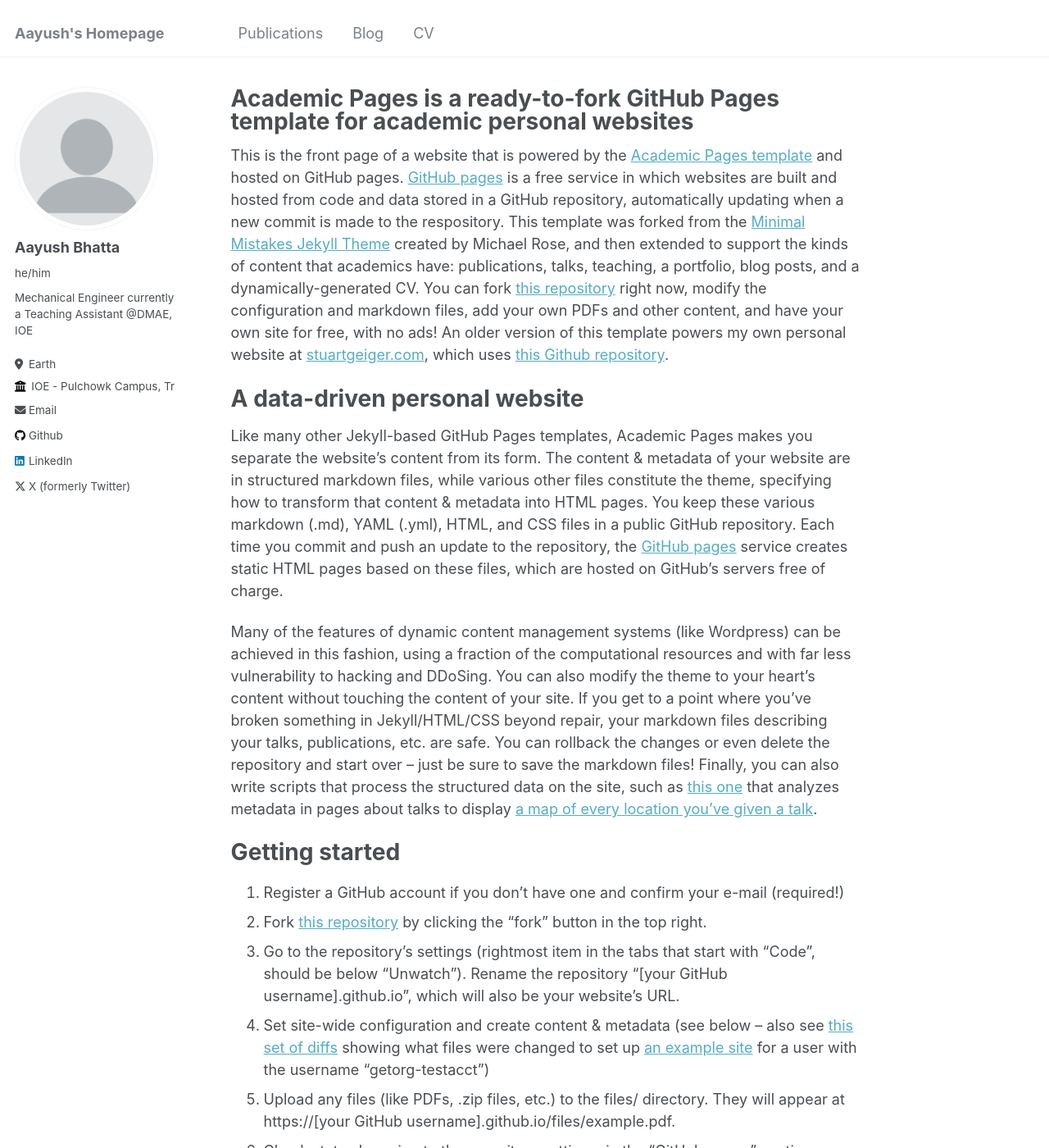
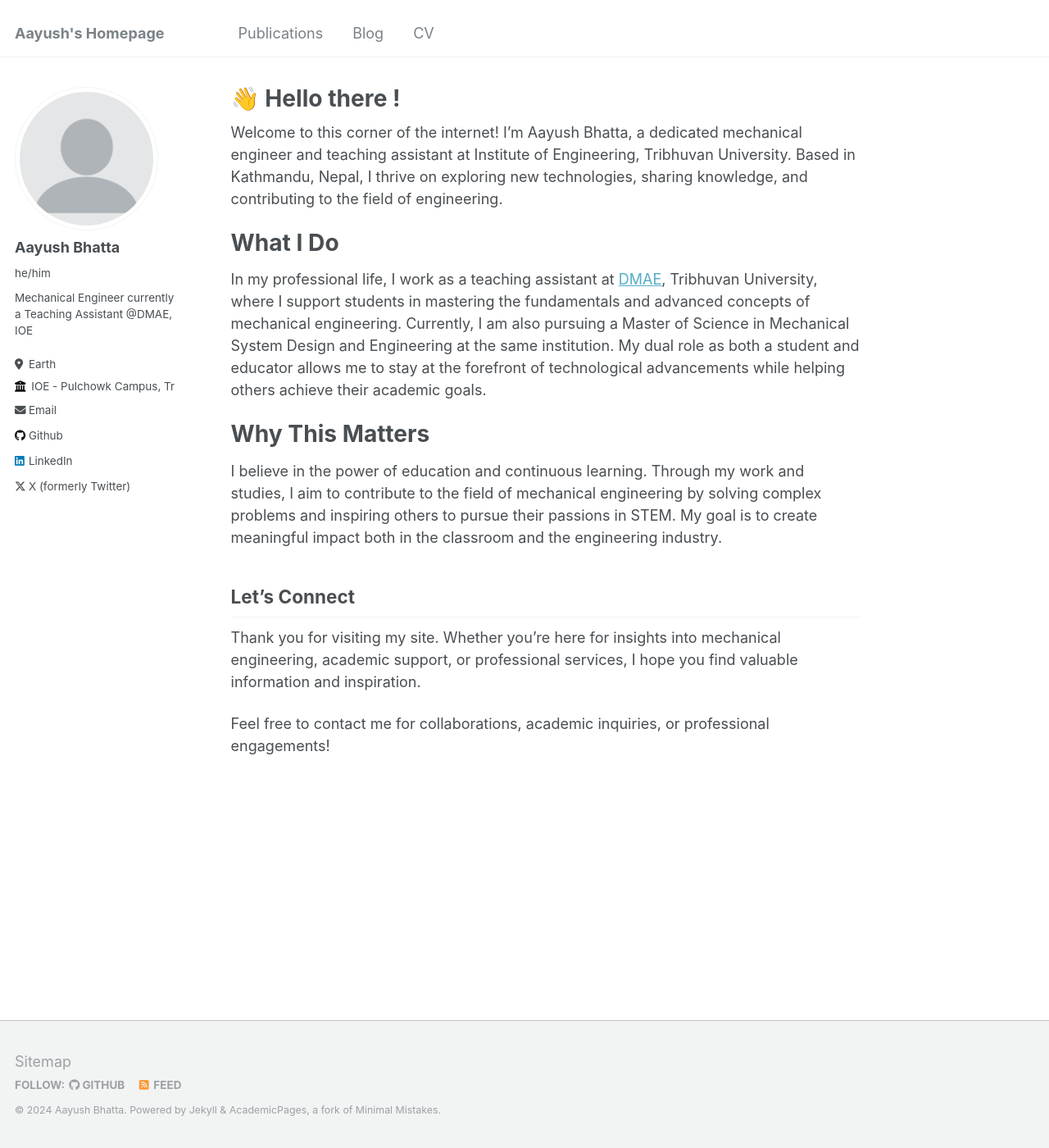
Before and after one commit to Aayush545/aayush-bhatta.github.io, a Jekyll site: the page built from _pages/about.md, in a window 1280 px wide and 1400 px high. Shown: the whole window at 82% size. Built offline with Jekyll 4.4.1, drawn with Linux system fonts in a browser that asks for light colours; some of the changed text lies outside the part shown.

Commit message:
Update about.md
changes the placeholder contents with that maching my profile and objective of the website.
Contents generated using ChatGPT, without any edits.

```diff
--- a/_pages/about.md
+++ b/_pages/about.md
@@ -1,49 +1,27 @@
 ---
 permalink: /
-title: "Academic Pages is a ready-to-fork GitHub Pages template for academic personal websites"
+title: "👋 Hello there  !"
 author_profile: true
 redirect_from:
   - /about/
   - /about.html
 ---
 
-This is the front page of a website that is powered by the [Academic Pages template](https://github.com/academicpages/academicpages.github.io) and hosted on GitHub pages. [GitHub pages](https://pages.github.com) is a free service in which websites are built and hosted from code and data stored in a GitHub repository, automatically updating when a new commit is made to the respository. This template was forked from the [Minimal Mistakes Jekyll Theme](https://mmistakes.github.io/minimal-mistakes/) created by Michael Rose, and then extended to support the kinds of content that academics have: publications, talks, teaching, a portfolio, blog posts, and a dynamically-generated CV. You can fork [this repository](https://github.com/academicpages/academicpages.github.io) right now, modify the configuration and markdown files, add your own PDFs and other content, and have your own site for free, with no ads! An older version of this template powers my own personal website at [stuartgeiger.com](http://stuartgeiger.com), which uses [this Github repository](https://github.com/staeiou/staeiou.github.io).
+Welcome to this corner of the internet! I'm Aayush Bhatta, a dedicated mechanical engineer and teaching assistant at Institute of Engineering, Tribhuvan University. Based in Kathmandu, Nepal, I thrive on exploring new technologies, sharing knowledge, and contributing to the field of engineering.
 
-A data-driven personal website
+What I Do
 ======
-Like many other Jekyll-based GitHub Pages templates, Academic Pages makes you separate the website's content from its form. The content & metadata of your website are in structured markdown files, while various other files constitute the theme, specifying how to transform that content & metadata into HTML pages. You keep these various markdown (.md), YAML (.yml), HTML, and CSS files in a public GitHub repository. Each time you commit and push an update to the repository, the [GitHub pages](https://pages.github.com/) service creates static HTML pages based on these files, which are hosted on GitHub's servers free of charge.
+In my professional life, I work as a teaching assistant at [DMAE](https://mech.pcampus.edu.np/), Tribhuvan University, where I support students in mastering the fundamentals and advanced concepts of mechanical engineering. Currently, I am also pursuing a Master of Science in Mechanical System Design and Engineering at the same institution. My dual role as both a student and educator allows me to stay at the forefront of technological advancements while helping others achieve their academic goals.
 
-Many of the features of dynamic content management systems (like Wordpress) can be achieved in this fashion, using a fraction of the computational resources and with far less vulnerability to hacking and DDoSing. You can also modify the theme to your heart's content without touching the content of your site. If you get to a point where you've broken something in Jekyll/HTML/CSS beyond repair, your markdown files describing your talks, publications, etc. are safe. You can rollback the changes or even delete the repository and start over -- just be sure to save the markdown files! Finally, you can also write scripts that process the structured data on the site, such as [this one](https://github.com/academicpages/academicpages.github.io/blob/master/talkmap.ipynb) that analyzes metadata in pages about talks to display [a map of every location you've given a talk](https://academicpages.github.io/talkmap.html).
+Why This Matters
+======
+I believe in the power of education and continuous learning. Through my work and studies, I aim to contribute to the field of mechanical engineering by solving complex problems and inspiring others to pursue their passions in STEM. My goal is to create meaningful impact both in the classroom and the engineering industry.
 
-Getting started
-======
-1. Register a GitHub account if you don't have one and confirm your e-mail (required!)
-1. Fork [this repository](https://github.com/academicpages/academicpages.github.io) by clicking the "fork" button in the top right.
-1. Go to the repository's settings (rightmost item in the tabs that start with "Code", should be below "Unwatch"). Rename the repository "[your GitHub username].github.io", which will also be your website's URL.
-1. Set site-wide configuration and create content & metadata (see below -- also see [this set of diffs](http://archive.is/3TPas) showing what files were changed to set up [an example site](https://getorg-testacct.github.io) for a user with the username "getorg-testacct")
-1. Upload any files (like PDFs, .zip files, etc.) to the files/ directory. They will appear at https://[your GitHub username].github.io/files/example.pdf.
-1. Check status by going to the repository settings, in the "GitHub pages" section
 
-Site-wide configuration
+
+
+Let's Connect
 ------
-The main configuration file for the site is in the base directory in [_config.yml](https://github.com/academicpages/academicpages.github.io/blob/master/_config.yml), which defines the content in the sidebars and other site-wide features. You will need to replace the default variables with ones about yourself and your site's github repository. The configuration file for the top menu is in [_data/navigation.yml](https://github.com/academicpages/academicpages.github.io/blob/master/_data/navigation.yml). For example, if you don't have a portfolio or blog posts, you can remove those items from that navigation.yml file to remove them from the header.
+Thank you for visiting my site. Whether you're here for insights into mechanical engineering, academic support, or professional services, I hope you find valuable information and inspiration.
 
-Create content & metadata
-------
-For site content, there is one markdown file for each type of content, which are stored in directories like _publications, _talks, _posts, _teaching, or _pages. For example, each talk is a markdown file in the [_talks directory](https://github.com/academicpages/academicpages.github.io/tree/master/_talks). At the top of each markdown file is structured data in YAML about the talk, which the theme will parse to do lots of cool stuff. The same structured data about a talk is used to generate the list of talks on the [Talks page](https://academicpages.github.io/talks), each [individual page](https://academicpages.github.io/talks/2012-03-01-talk-1) for specific talks, the talks section for the [CV page](https://academicpages.github.io/cv), and the [map of places you've given a talk](https://academicpages.github.io/talkmap.html) (if you run this [python file](https://github.com/academicpages/academicpages.github.io/blob/master/talkmap.py) or [Jupyter notebook](https://github.com/academicpages/academicpages.github.io/blob/master/talkmap.ipynb), which creates the HTML for the map based on the contents of the _talks directory).
-
-**Markdown generator**
-
-I have also created [a set of Jupyter notebooks](https://github.com/academicpages/academicpages.github.io/tree/master/markdown_generator
-) that converts a CSV containing structured data about talks or presentations into individual markdown files that will be properly formatted for the Academic Pages template. The sample CSVs in that directory are the ones I used to create my own personal website at stuartgeiger.com. My usual workflow is that I keep a spreadsheet of my publications and talks, then run the code in these notebooks to generate the markdown files, then commit and push them to the GitHub repository.
-
-How to edit your site's GitHub repository
-------
-Many people use a git client to create files on their local computer and then push them to GitHub's servers. If you are not familiar with git, you can directly edit these configuration and markdown files directly in the github.com interface. Navigate to a file (like [this one](https://github.com/academicpages/academicpages.github.io/blob/master/_talks/2012-03-01-talk-1.md) and click the pencil icon in the top right of the content preview (to the right of the "Raw | Blame | History" buttons). You can delete a file by clicking the trashcan icon to the right of the pencil icon. You can also create new files or upload files by navigating to a directory and clicking the "Create new file" or "Upload files" buttons.
-
-Example: editing a markdown file for a talk
-![Editing a markdown file for a talk](/images/editing-talk.png)
-
-For more info
-------
-More info about configuring Academic Pages can be found in [the guide](https://academicpages.github.io/markdown/). The [guides for the Minimal Mistakes theme](https://mmistakes.github.io/minimal-mistakes/docs/configuration/) (which this theme was forked from) might also be helpful.
+Feel free to contact me for collaborations, academic inquiries, or professional engagements!
```
